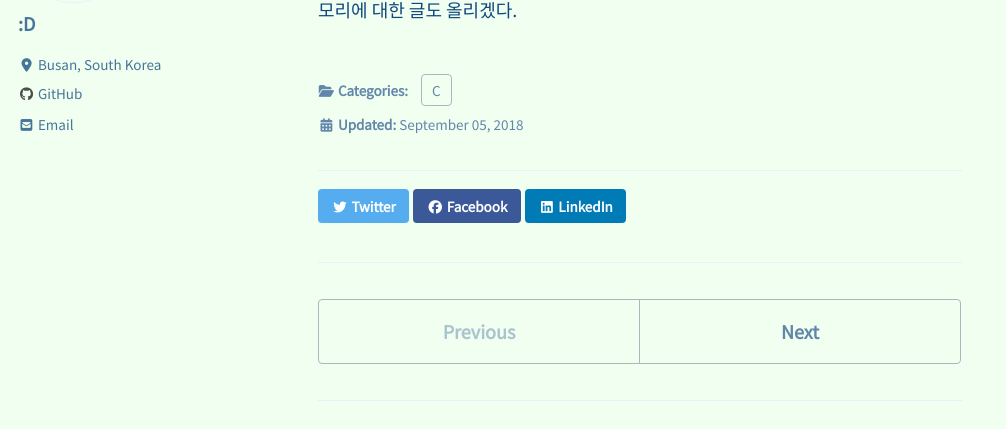
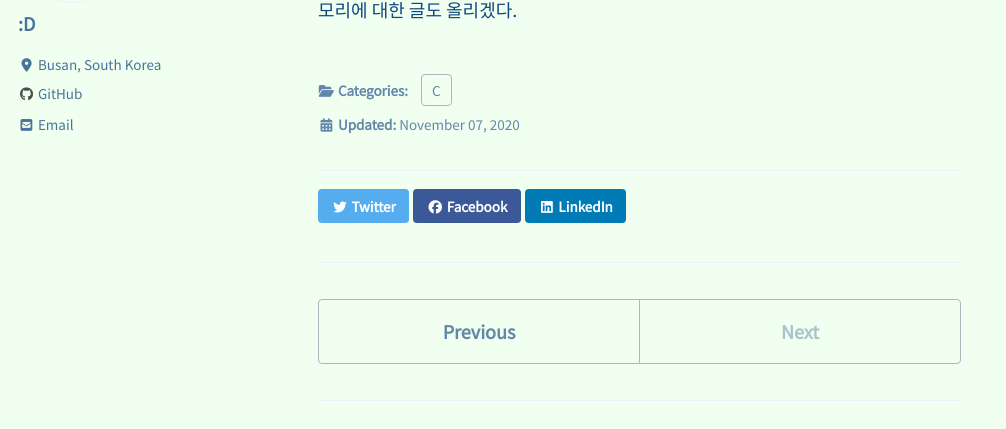
Before and after one commit to sakusi4/sakusi4.github.io, a Jekyll site: the page built from _posts/2019-12-09-C-Pointer-0.md, in a window 1280 px wide and 900 px high, scrolled down 6117 px. Shown: the part 146-575 px from the top of the window, without its empty margins (0-1006 px from the left). Built offline with Jekyll 4.4.1, drawn with Linux system fonts in a browser that asks for light colours; cached includes are drawn as plain includes; nearby versions of some CDN libraries; formulas are drawn with MathJax 3; comment, search, counter and statistics services are not loaded.

Commit message:
no message

```diff
--- a/_posts/2019-12-09-C-Pointer-0.md
+++ b/_posts/2019-12-09-C-Pointer-0.md
@@ -3,7 +3,7 @@ title: "C - 포인터(Pointer)"
 categories:
   - C
 
-date: 2018-09-05 16:30:16
+date: 2020-11-7 16:30:16
 toc: true
 ---
 본 글에서는 포인터의 문법을 다루지 않습니다.
```
